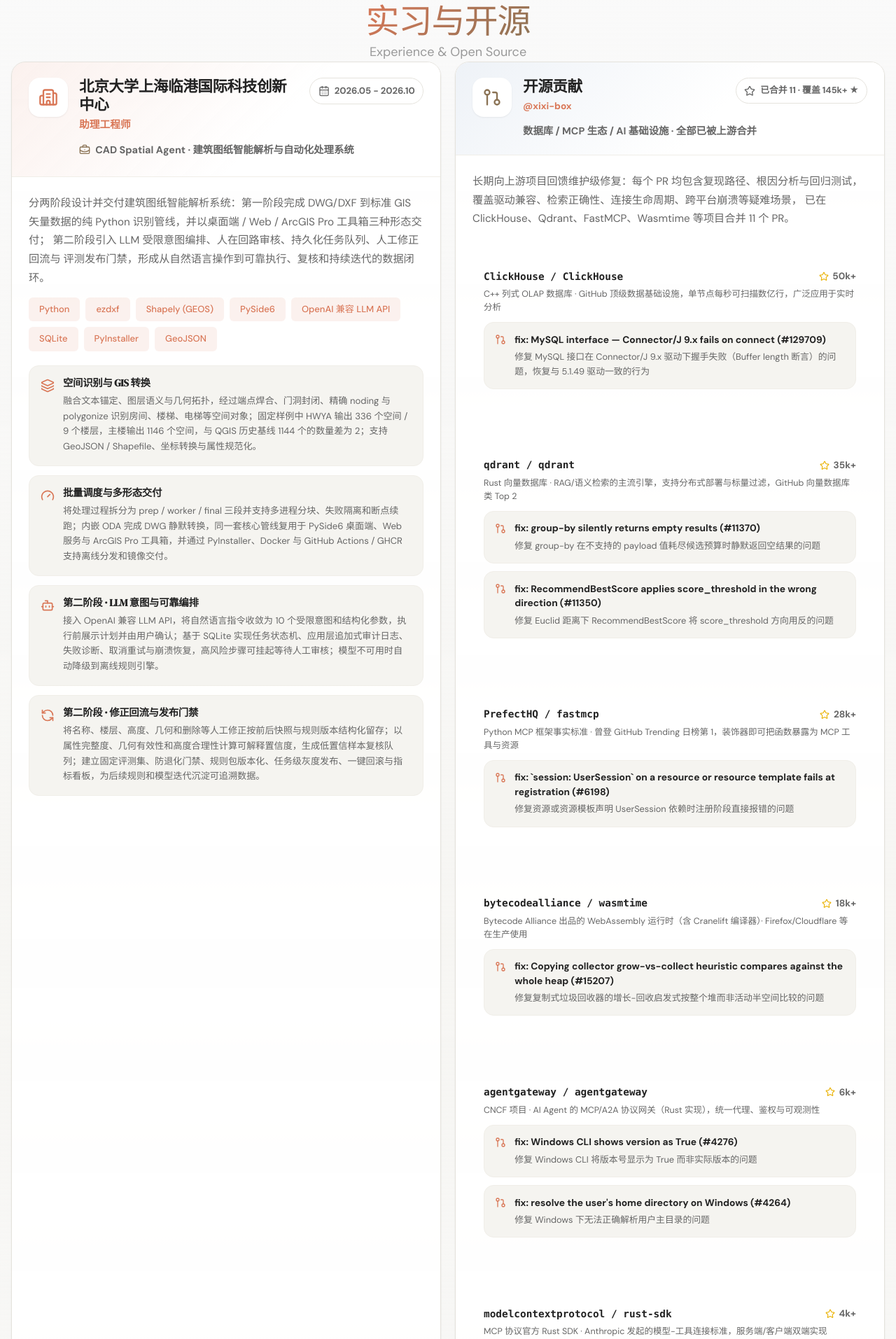
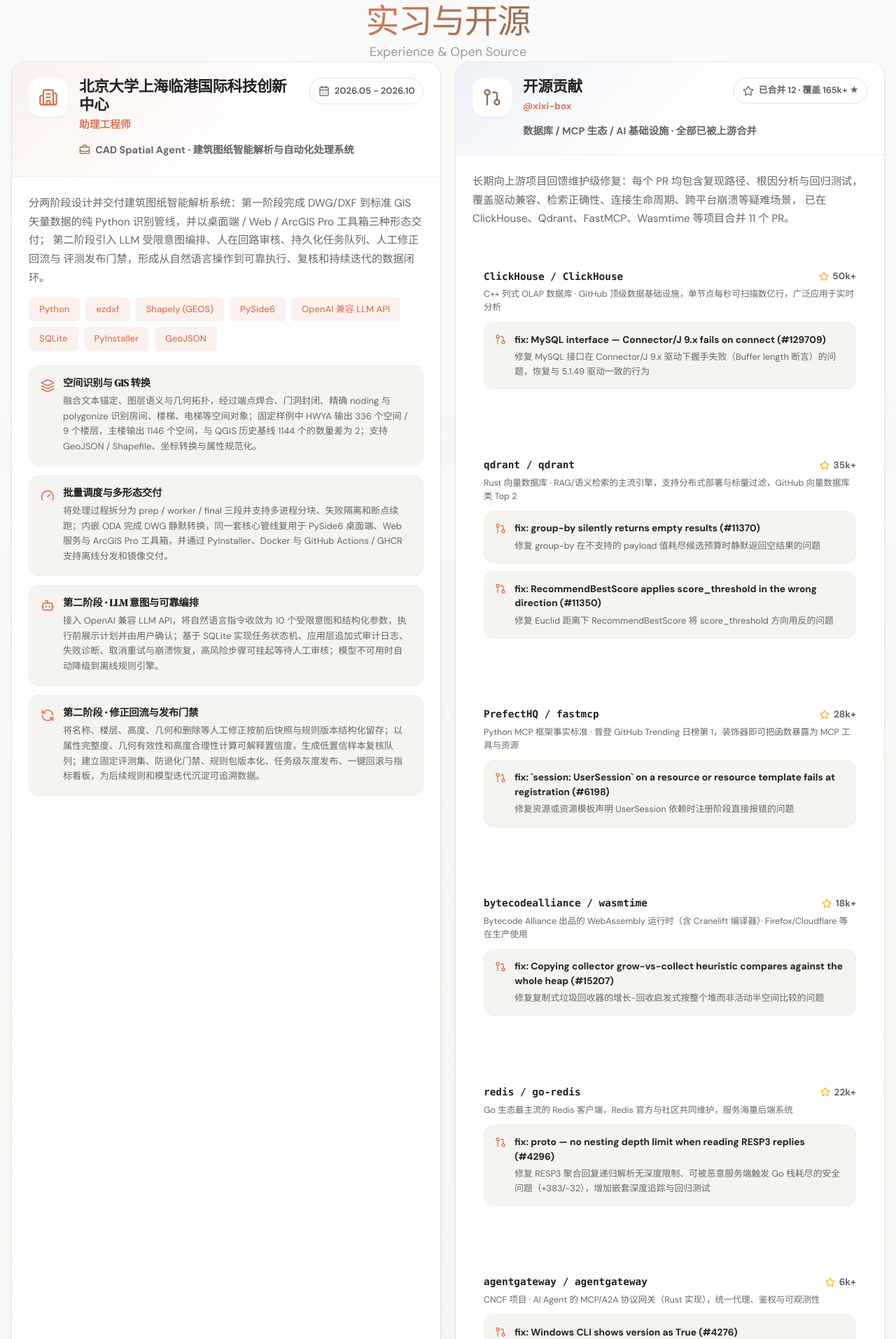
Before and after one commit to wangshun-china/interview-web, a Vue app: page / in a window 1280 px wide. Shown: the part 787-2700 px from the top of the page at 70% size. Built offline with nearby package versions, Linux system fonts and the light colour scheme.

Commit message:
resume: add redis/go-redis #4296 (RESP3 nesting-depth security fix) to merged list; 12 merged

```diff
--- a/src/components/OpenSourceCard.vue
+++ b/src/components/OpenSourceCard.vue
@@ -17,7 +17,7 @@
           </div>
           <div class="oss-badge">
             <Star class="h-4 w-4" />
-            <span>已合并 11 · 覆盖 145k+ ★</span>
+            <span>已合并 12 · 覆盖 165k+ ★</span>
           </div>
         </div>
         <p class="oss-subtitle">数据库 / MCP 生态 / AI 基础设施 · 全部已被上游合并</p>
@@ -121,6 +121,19 @@ const repos = [
         title: 'fix: Copying collector grow-vs-collect heuristic compares against the whole heap (#15207)',
         note: '修复复制式垃圾回收器的增长-回收启发式按整个堆而非活动半空间比较的问题',
         url: 'https://github.com/bytecodealliance/wasmtime/pull/15207',
+      },
+    ],
+  },
+  {
+    name: 'redis / go-redis',
+    url: 'https://github.com/redis/go-redis',
+    stars: '22k+',
+    desc: 'Go 生态最主流的 Redis 客户端，Redis 官方与社区共同维护，服务海量后端系统',
+    prs: [
+      {
+        title: 'fix: proto — no nesting depth limit when reading RESP3 replies (#4296)',
+        note: '修复 RESP3 聚合回复递归解析无深度限制、可被恶意服务端触发 Go 栈耗尽的安全问题（+383/−32），增加嵌套深度追踪与回归测试',
+        url: 'https://github.com/redis/go-redis/pull/4296',
       },
     ],
   },
```
